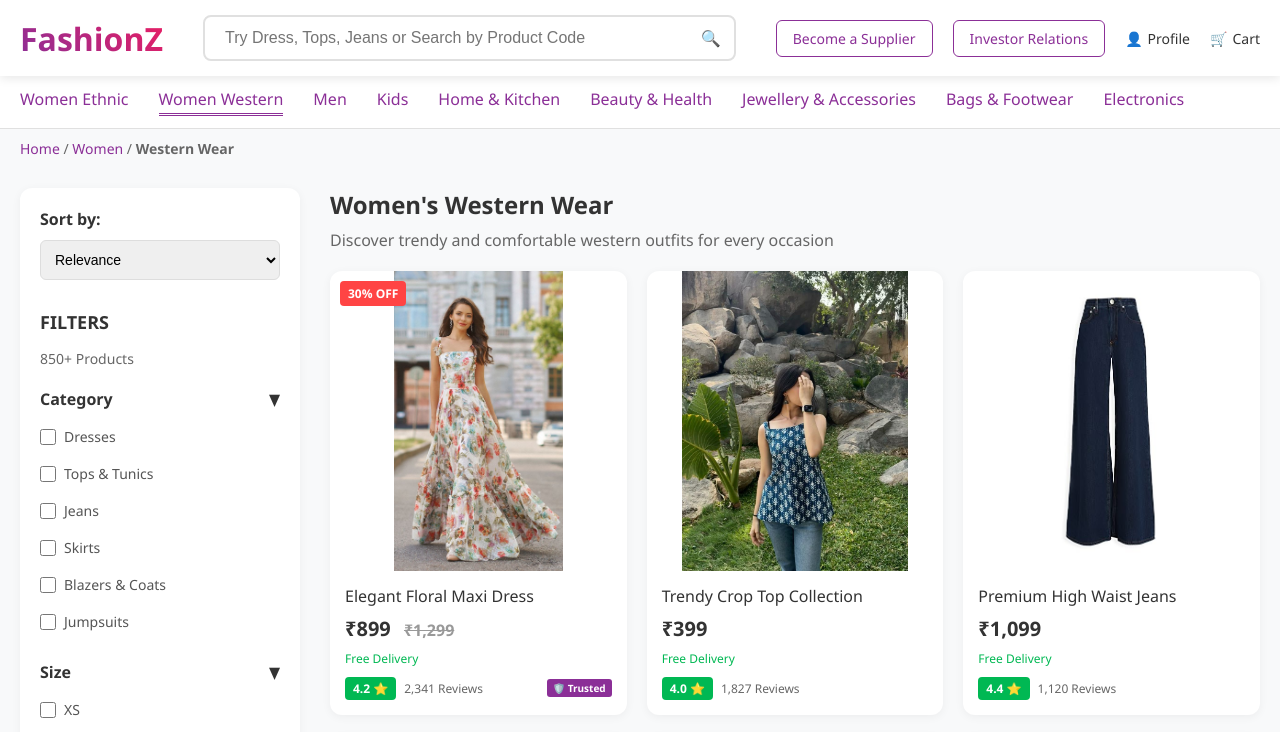
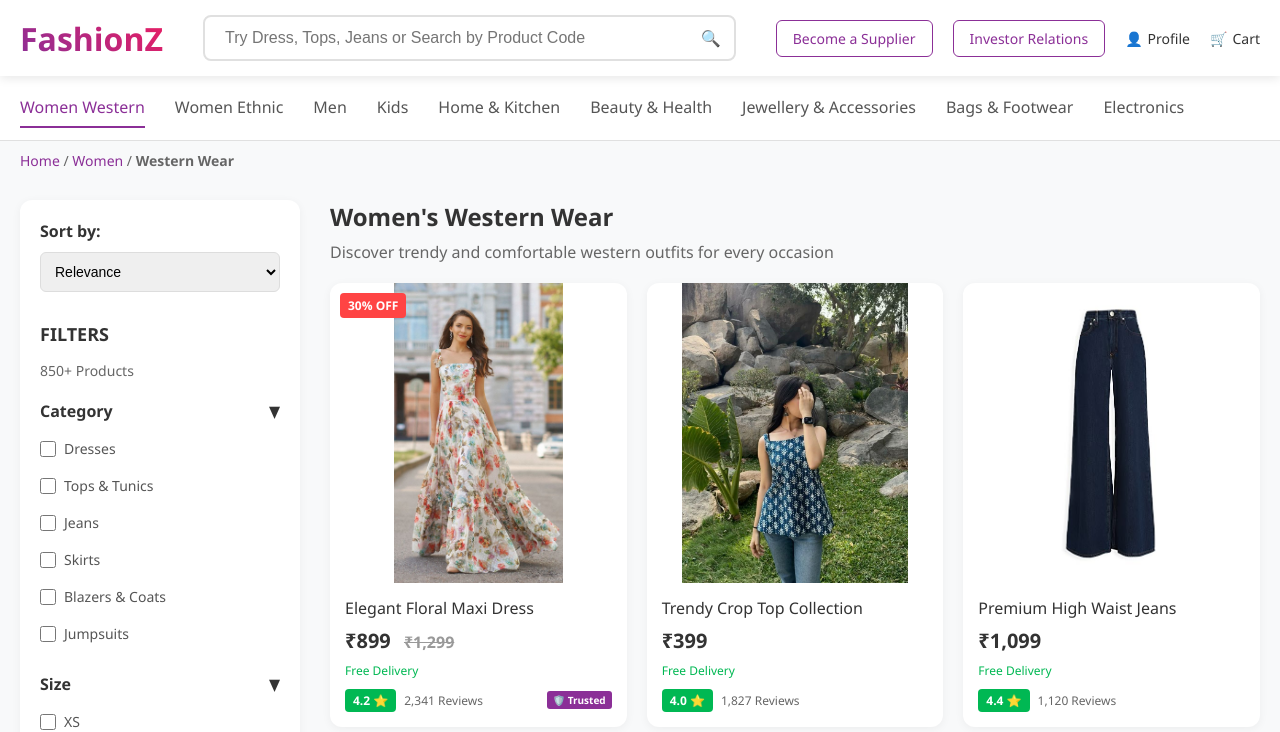
Before and after one commit to AISHWARYA83-m/FashionZ, a plain HTML site: page womenwestern.html in a window 1280 px wide. Shown: the top 732 px of the page. Drawn offline with Linux system fonts and the light colour scheme.

Commit message:
Add files via upload

```diff
--- a/womenwestern.html
+++ b/womenwestern.html
@@ -124,36 +124,22 @@
             overflow-x: auto;
         }
 
-        .nav-menu li,
-        .nav-menu li a {
-            color: #8B2F97 !important;
+        .nav-menu li {
+            cursor: pointer;
             font-weight: 500;
-            text-decoration: none;
+            color: #555;
+            white-space: nowrap;
+            padding: 8px 0;
             transition: color 0.3s ease;
-            position: relative;
-            padding-bottom: 6px;
         }
 
-        .nav-menu li.active,
-        .nav-menu li.active a {
-            color: #8B2F97 !important;
+        .nav-menu li:hover {
+            color: #8B2F97;
         }
 
-        .nav-menu li.active a::after {
-            content: "";
-            display: block;
-            height: 4px;
-            width: 100%;
-            margin-top: 2px;
-            border-bottom: 3px double #8B2F97;
-            position: absolute;
-            left: 0;
-            bottom: 0;
-        }
-
-        .nav-menu li:hover,
-        .nav-menu li:hover a {
-            color: #8B2F97 !important;
+        .nav-menu li.active {
+            color: #8B2F97;
+            border-bottom: 2px solid #8B2F97;
         }
 
         /* Breadcrumb */
@@ -468,15 +454,15 @@
     <nav class="nav-bar">
         <div class="nav-container">
             <ul class="nav-menu">
-                <li><a href="Ethnicsarees.html">Women Ethnic</a></li>
-                <li class="active"><a href="womenwestern.html">Women Western</a></li>
-                <li><a href="menwear.html">Men</a></li>
-                <li><a href="#">Kids</a></li>
-                <li><a href="#">Home & Kitchen</a></li>
-                <li><a href="#">Beauty & Health</a></li>
-                <li><a href="#">Jewellery & Accessories</a></li>
-                <li><a href="#">Bags & Footwear</a></li>
-                <li><a href="#">Electronics</a></li>
+                <li class="active">Women Western</li>
+                <li>Women Ethnic</li>
+                <li>Men</li>
+                <li>Kids</li>
+                <li>Home & Kitchen</li>
+                <li>Beauty & Health</li>
+                <li>Jewellery & Accessories</li>
+                <li>Bags & Footwear</li>
+                <li>Electronics</li>
             </ul>
         </div>
     </nav>
```
